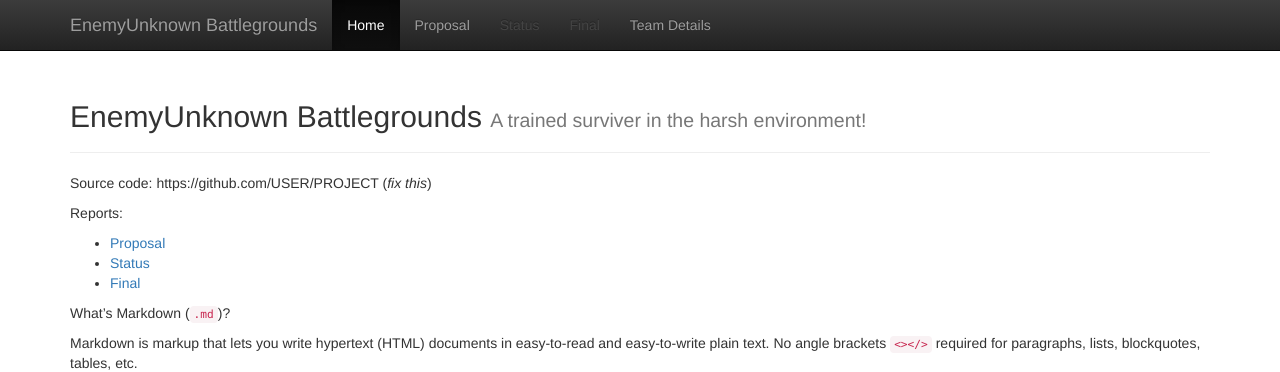
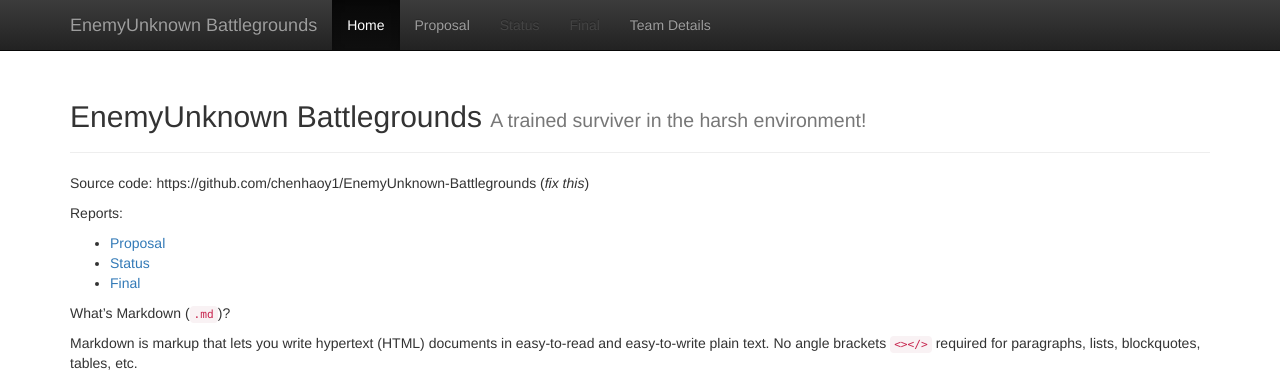
Before and after one commit to chenhaoy1/EnemyUnknown-Battlegrounds, a Jekyll site: the page built from docs/index.md, in a window 1280 px wide. Shown: the top 372 px of the page. Built offline with Jekyll 4.4.1, drawn with Linux system fonts in a browser that asks for light colours; formulas are drawn with MathJax 3; some of the changed lines change nothing that is shown.

Commit message:
Update index.md

```diff
--- a/docs/index.md
+++ b/docs/index.md
@@ -3,7 +3,7 @@
 title:  Home
 ---
 
-Source code: https://github.com/USER/PROJECT (_fix this_)
+Source code: https://github.com/chenhaoy1/EnemyUnknown-Battlegrounds (_fix this_)
 
 Reports:
 
```
